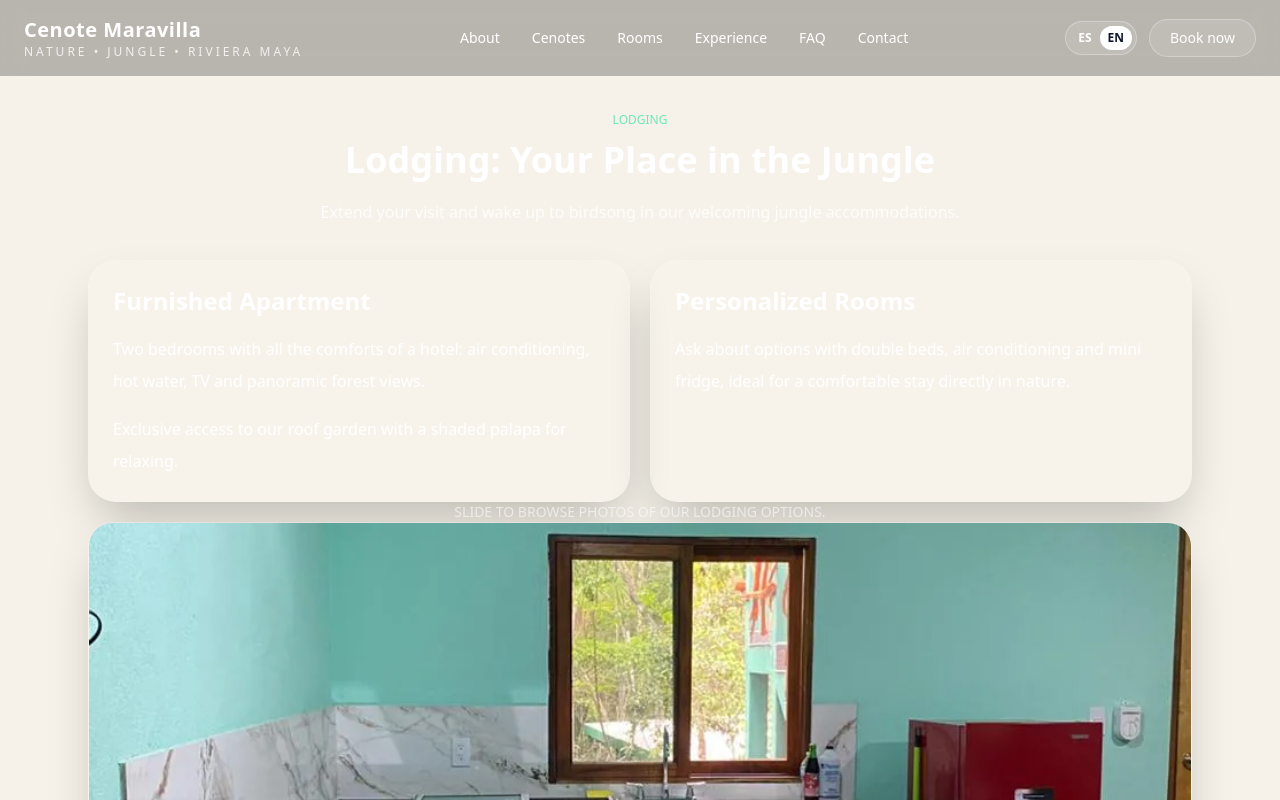
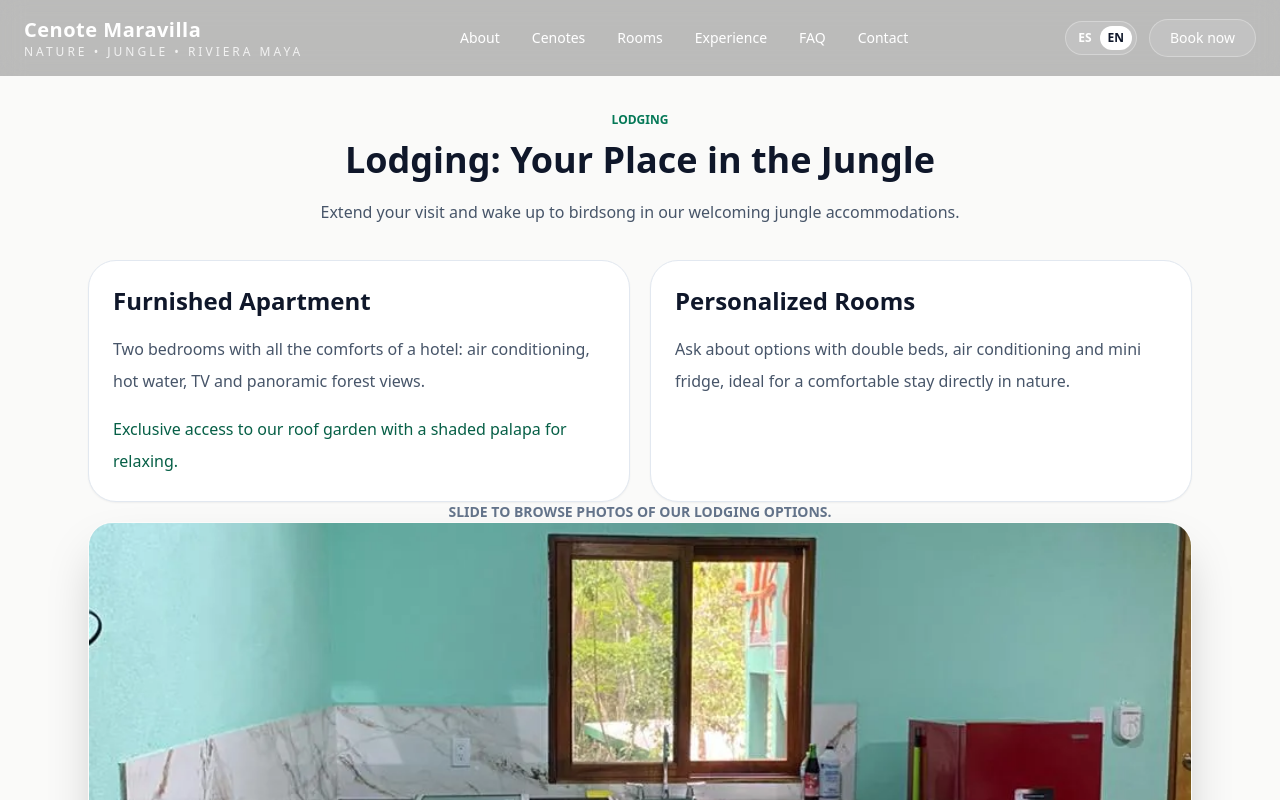
Before and after one commit to o7digital/cenotes, a Next.js app: page /habitaciones in a window 1280 px wide. Shown: the top 800 px of the page. Built offline with nearby package versions, Linux system fonts and the light colour scheme.

Commit message:
Improve lodging page readability

```diff
--- a/app/habitaciones/page.tsx
+++ b/app/habitaciones/page.tsx
@@ -39,29 +39,29 @@ export default function HabitacionesPage() {
   };
 
   return (
-    <main className="min-h-screen bg-[radial-gradient(circle_at_top,#134e4a_0%,#0f172a_45%,#020617_100%)] text-white">
+    <main className="min-h-screen bg-stone-50 text-slate-900">
       <SiteHeader ctaHref="/#contact" />
 
       <section className="mx-auto max-w-6xl px-6 pb-16 pt-28 md:pt-32">
         <div className="mb-8 text-center">
-          <p className="text-xs uppercase tracking-[0.3em] text-emerald-300">{copy.kicker}</p>
+          <p className="text-xs font-semibold uppercase tracking-[0.3em] text-emerald-700">{copy.kicker}</p>
           <h1 className="mt-3 text-4xl font-semibold md:text-6xl">{copy.title}</h1>
-          <p className="mx-auto mt-4 max-w-3xl text-base leading-8 text-white/80 md:text-lg">{copy.intro}</p>
+          <p className="mx-auto mt-4 max-w-3xl text-base leading-8 text-slate-600 md:text-lg">{copy.intro}</p>
         </div>
 
         <div className="mb-10 grid gap-5 md:grid-cols-2">
-          <article className="rounded-[1.75rem] border border-white/10 bg-white/10 p-6 shadow-2xl backdrop-blur">
+          <article className="rounded-[1.75rem] border border-slate-200 bg-white p-6 shadow-sm">
             <h2 className="text-2xl font-semibold">{copy.furnishedTitle}</h2>
-            <p className="mt-4 leading-8 text-white/78">{copy.furnishedText}</p>
-            <p className="mt-4 leading-8 text-emerald-100">{copy.roofText}</p>
+            <p className="mt-4 leading-8 text-slate-600">{copy.furnishedText}</p>
+            <p className="mt-4 leading-8 text-emerald-800">{copy.roofText}</p>
           </article>
-          <article className="rounded-[1.75rem] border border-white/10 bg-white/10 p-6 shadow-2xl backdrop-blur">
+          <article className="rounded-[1.75rem] border border-slate-200 bg-white p-6 shadow-sm">
             <h2 className="text-2xl font-semibold">{copy.roomsTitle}</h2>
-            <p className="mt-4 leading-8 text-white/78">{copy.roomsText}</p>
+            <p className="mt-4 leading-8 text-slate-600">{copy.roomsText}</p>
           </article>
         </div>
 
-        <p className="mb-5 text-center text-sm uppercase tracking-[0.24em] text-white/60">{copy.gallery}</p>
+        <p className="mb-5 text-center text-sm font-semibold uppercase tracking-[0.24em] text-slate-500">{copy.gallery}</p>
         <PhotoSlider images={sliderImages} />
       </section>
 
```
